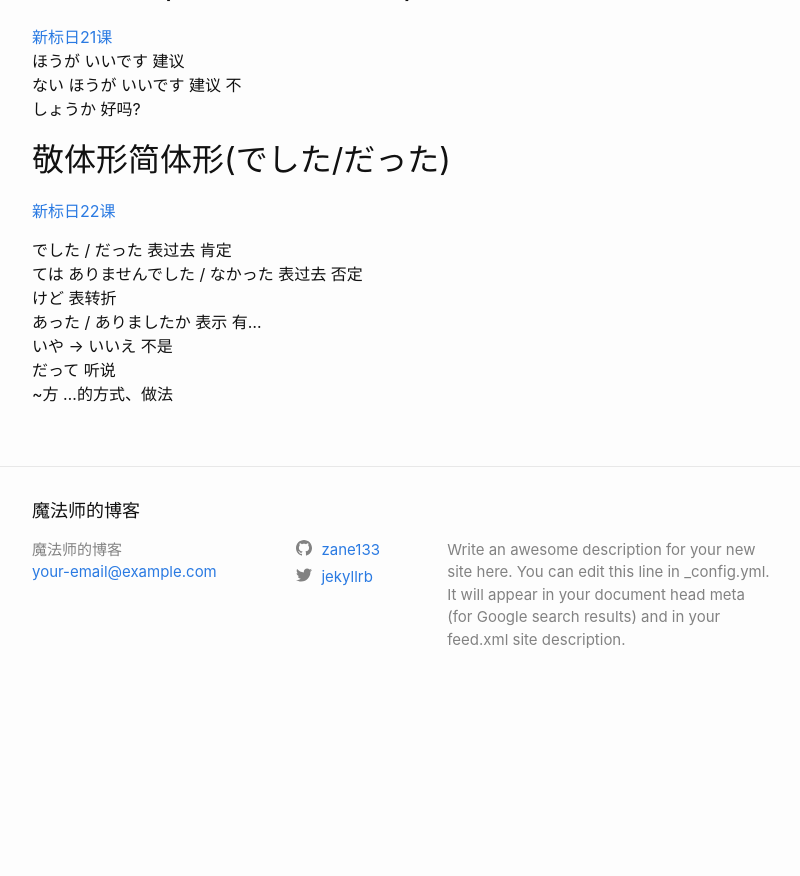
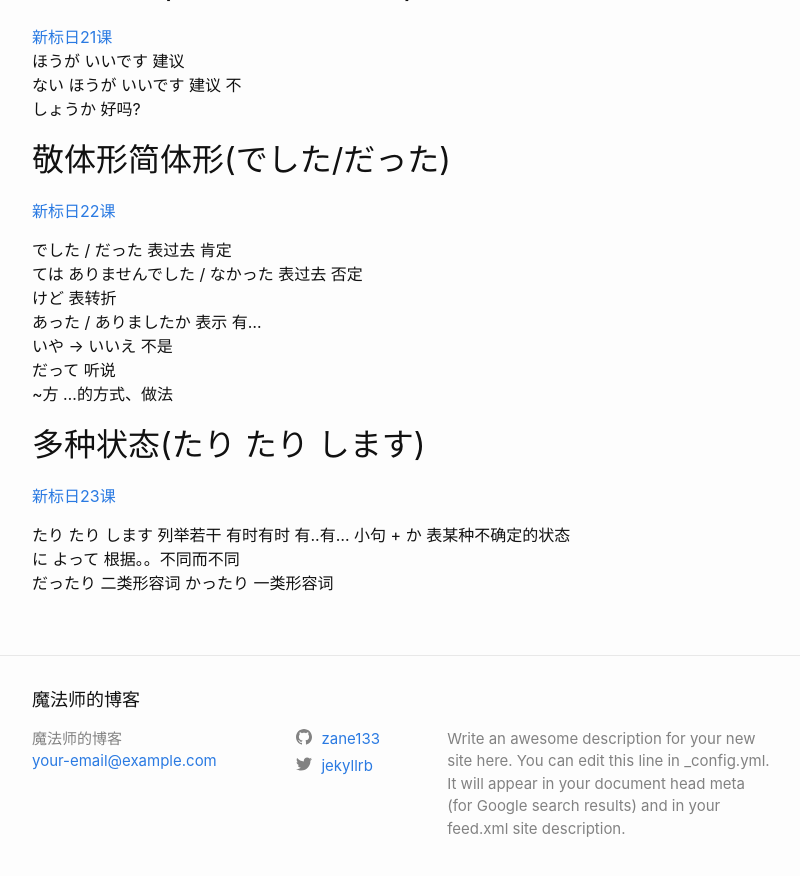
Before and after one commit to zane133/zane133.github.io, a Jekyll site: the page built from _posts/2019-08-17-japanese_study.markdown, in a window 1280 px wide and 900 px high, scrolled down 2272 px. Shown: the top 876 px of the window, without its empty margins (238-1038 px from the left). Built offline with Jekyll 4.4.1, drawn with Linux system fonts in a browser that asks for light colours; before the commit the page ends 2983 px from its top, so only the background shows below that.

Commit message:
Update 2019-08-17-japanese_study.markdown

```diff
--- a/_posts/2019-08-17-japanese_study.markdown
+++ b/_posts/2019-08-17-japanese_study.markdown
@@ -79,3 +79,11 @@ Google可以在搜索词的尾部加上 **とは**
 いや -> いいえ 不是
 だって 听说
 ~方  ...的方式、做法
+## 多种状态(たり たり します)
+[新标日23课](https://www.bilibili.com/video/av14150839/?p=25)
+
+たり たり します   列举若干 有时有时 有..有...
+小句 + か    表某种不确定的状态
+に  よって   根据。。不同而不同
+だったり    二类形容词
+かったり    一类形容词
```
